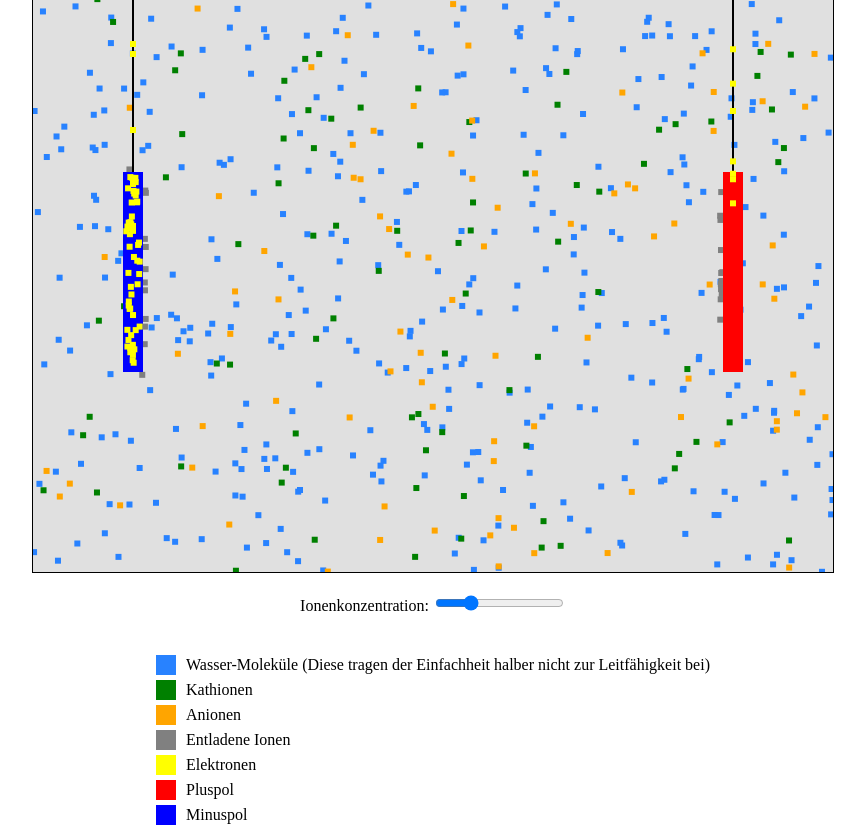
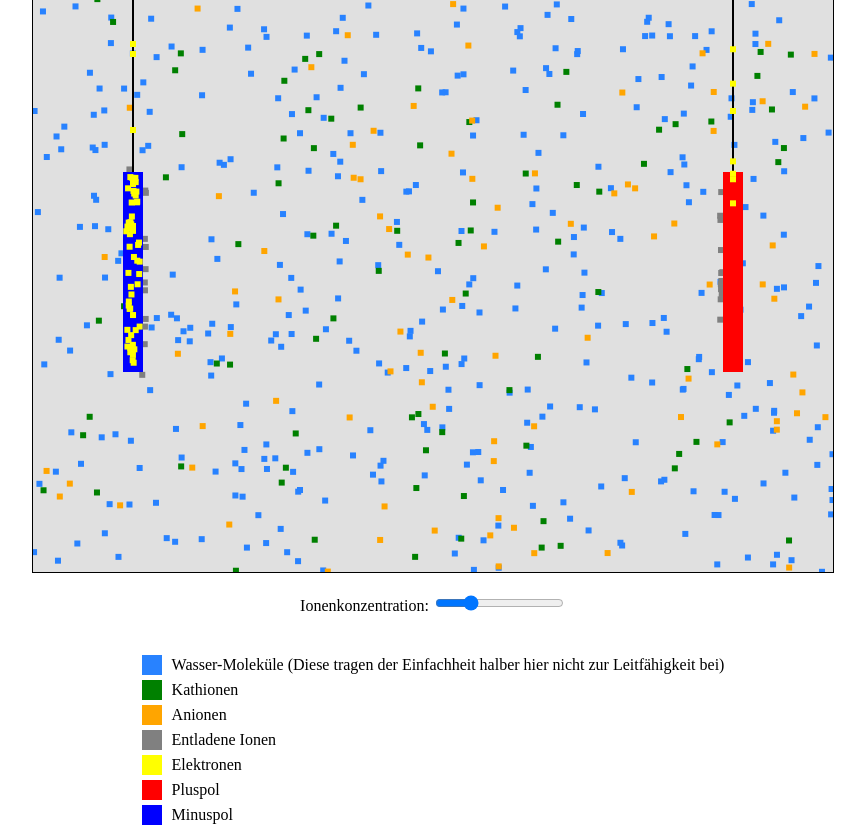
Before and after one commit to pixel-animation/Simulation, a plain HTML site: page index.html in a window 1280 px wide. Shown: the whole page, without its empty margins (207-1072 px from the left). Drawn offline with Linux system fonts and the light colour scheme.

Commit message:
Update index.html

```diff
--- a/index.html
+++ b/index.html
@@ -55,7 +55,7 @@
     <div id="legend">
         <div class="legend-item">
             <div class="legend-color water"></div>
-            <span>Wasser-Moleküle (Diese tragen der Einfachheit halber nicht zur Leitfähigkeit bei)</span>
+            <span>Wasser-Moleküle (Diese tragen der Einfachheit halber hier nicht zur Leitfähigkeit bei)</span>
         </div>
         <div class="legend-item">
             <div class="legend-color cation"></div>
```
